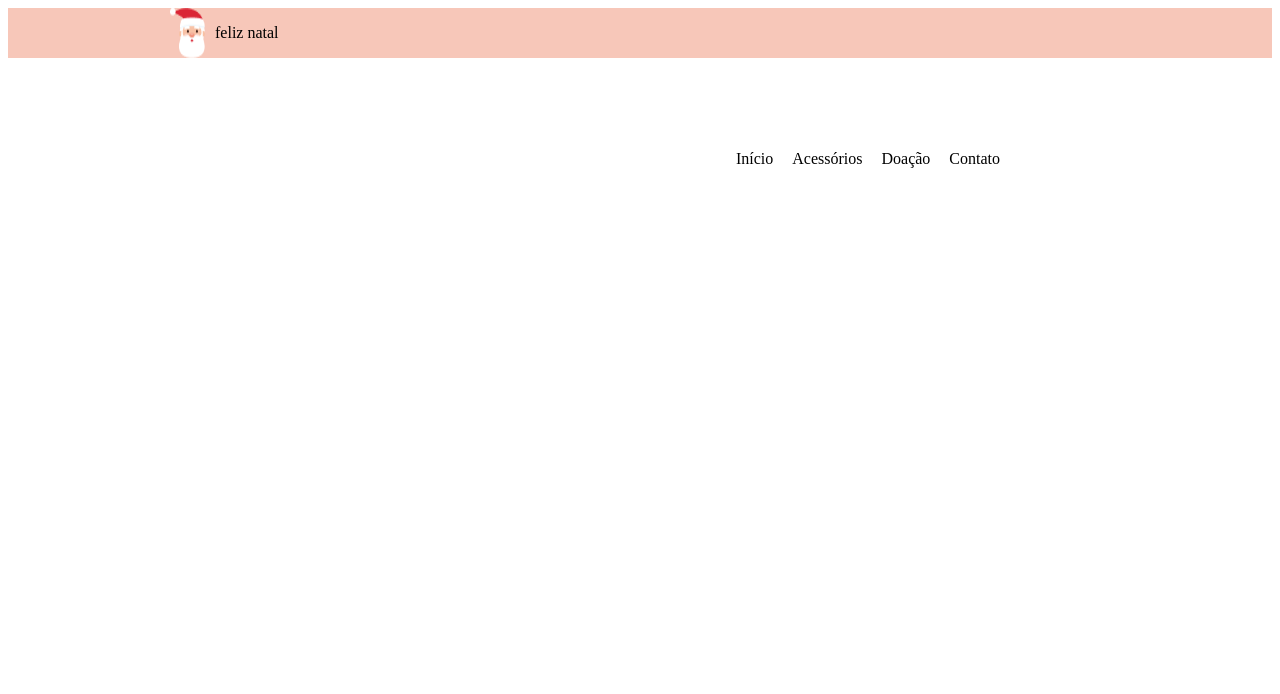
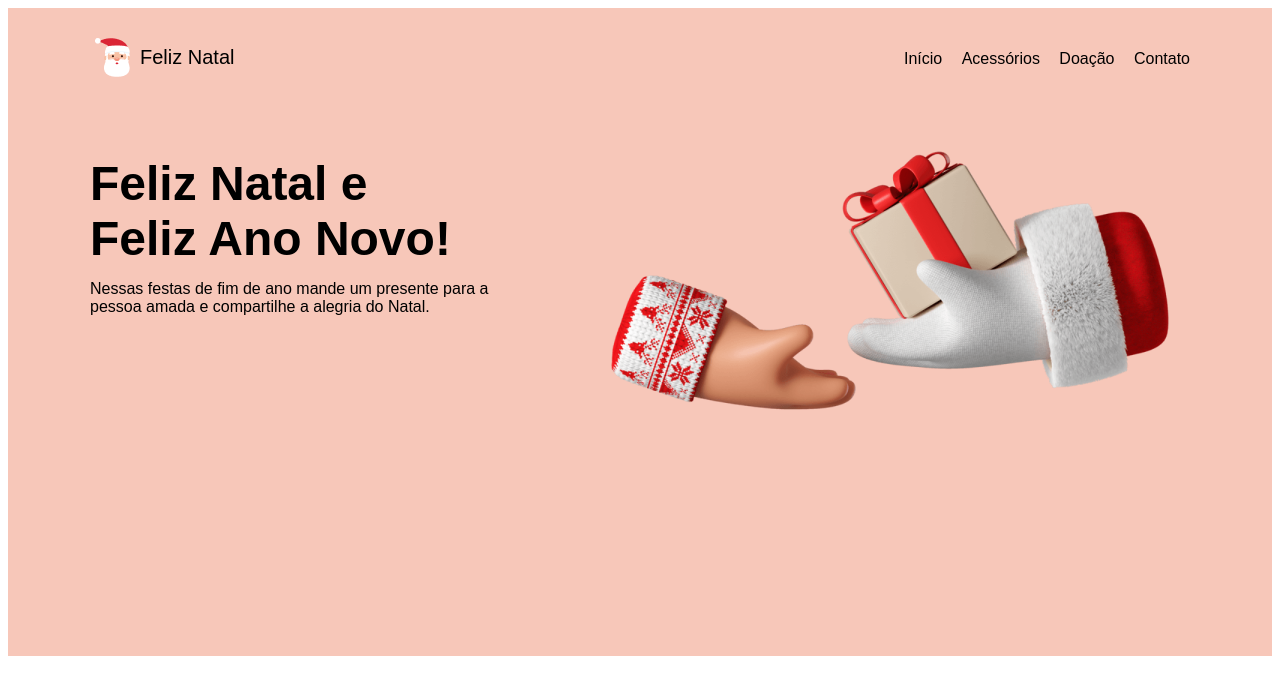
Before and after one commit to filipe-dias-dev/projeto_feliz_natal, a plain HTML site: page index.html in a window 1280 px wide. Drawn offline with Linux system fonts and the light colour scheme.

Commit message:
projeto em andamento

```diff
--- a/estilos.css
+++ b/estilos.css
@@ -1,26 +1,57 @@
 header {
     background-color: #f7c7b9 ;
+    font-family: 'Poppins', sans-serif;
 }
 
 .caixa {
-    width: 940px;
+    width: 1100px;
     position: relative;
     margin: 0 auto;
-    display: flex;
 }
 
-nav {
-    position: absolute;
-    top: 110px;
-    right: 110px;
+#logo {
+    padding-left: 5px;
+    padding-top: 30px;
 }
 
-nav li {
+li {
     display: inline-block;
     margin: 0 0 0 15px;
 }
 
 .logo-texto {
     position: relative;
-    left: 10px;
+    left: 50px;
+    bottom: 55px;
+    font-size: 20px;
 }
+
+nav {
+	position: absolute;
+	top: 10px;
+	right: 0px;
+}
+
+h1 {
+    width: 368px ;
+    font-size: 48px;
+    height: 104px;
+    left: 112px;
+    top: 178px;
+}
+
+.texto1{
+    position: absolute;
+    width: 444px;
+    height: 48px;
+    left: auto;
+    top: 256px;
+}
+
+#imagem-send {
+    position: relative;
+    width: 600px;
+    height: 360px;
+    left: 500px;
+    bottom: 180px;
+}
--- a/index.html
+++ b/index.html
@@ -4,23 +4,30 @@
     <meta charset="UTF-8">
     <meta http-equiv="X-UA-Compatible" content="IE=edge">
     <meta name="viewport" content="width=device-width, initial-scale=1.0">
+    <style>
+        @import url('https://fonts.googleapis.com/css2? família=Poppins:wght@200&display=swap');
+        </style>
     <title>Feliz Natal</title>
     <link rel="stylesheet" href="estilos.css">
 </head>
     <body>
         <header>
             <div class="caixa">
-                <img src="./img/Frame.png">
-                    <p class="logo-texto">feliz natal</p>
+                <img id="logo" src="./img/Frame.png">
+                    <p class="logo-texto">Feliz Natal</p>
 
                 <nav>
                     <ul>
                         <li><p>Início</p></li>
                         <li><p>Acessórios</p></li>
                         <li><p>Doação</p></li>
-                        <li><p>Contato</p></li>
+                        <li><p >Contato</p></li>
                     </ul>
                 </nav>
+
+                <h1>Feliz Natal e Feliz Ano Novo!</h1>
+                <p class="texto1">Nessas festas de fim de ano mande um presente para a pessoa amada e compartilhe a alegria do Natal.</p>
+                <img id="imagem-send" src="./img/send.png" alt="send">
             </div>
         </header>
     </body>
```
